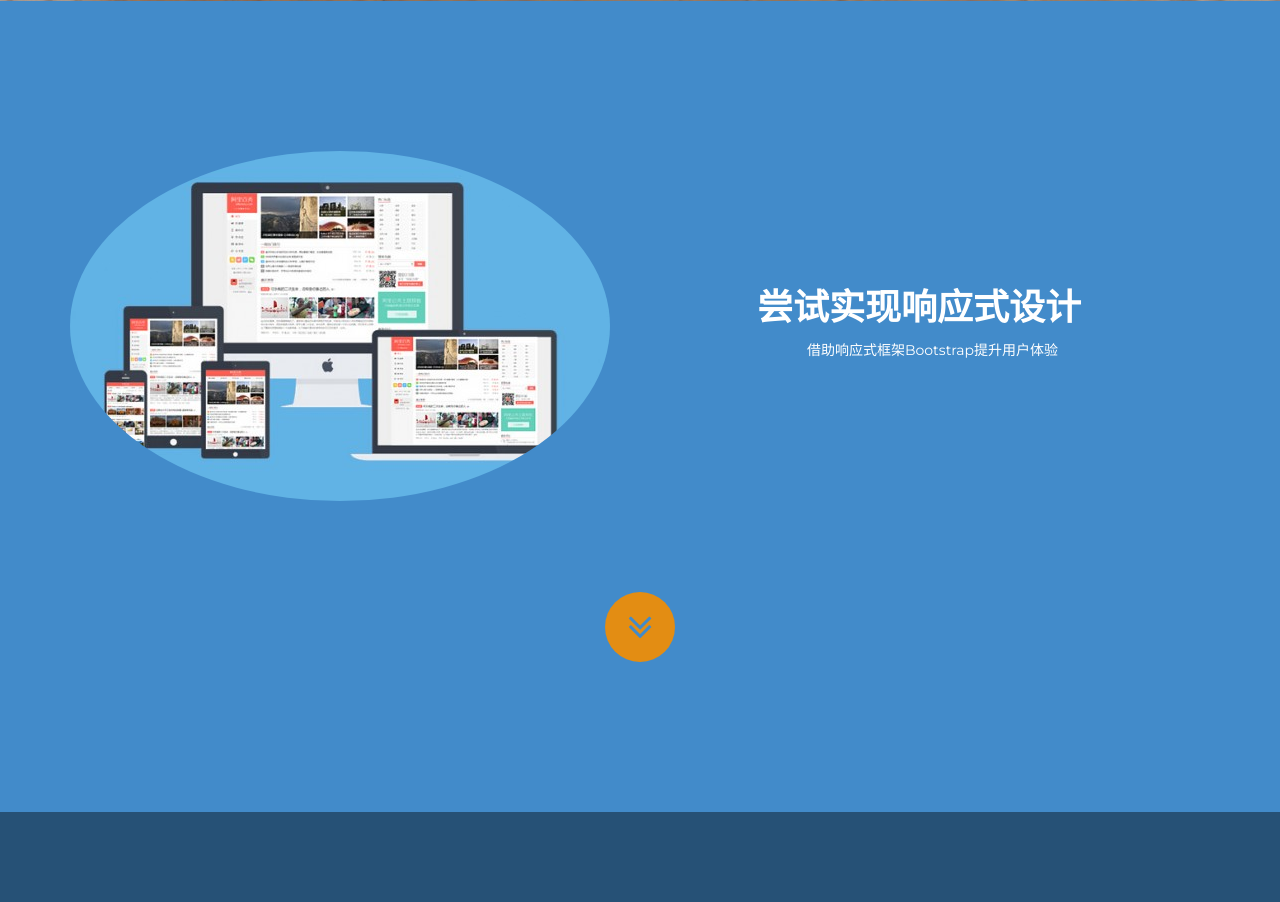
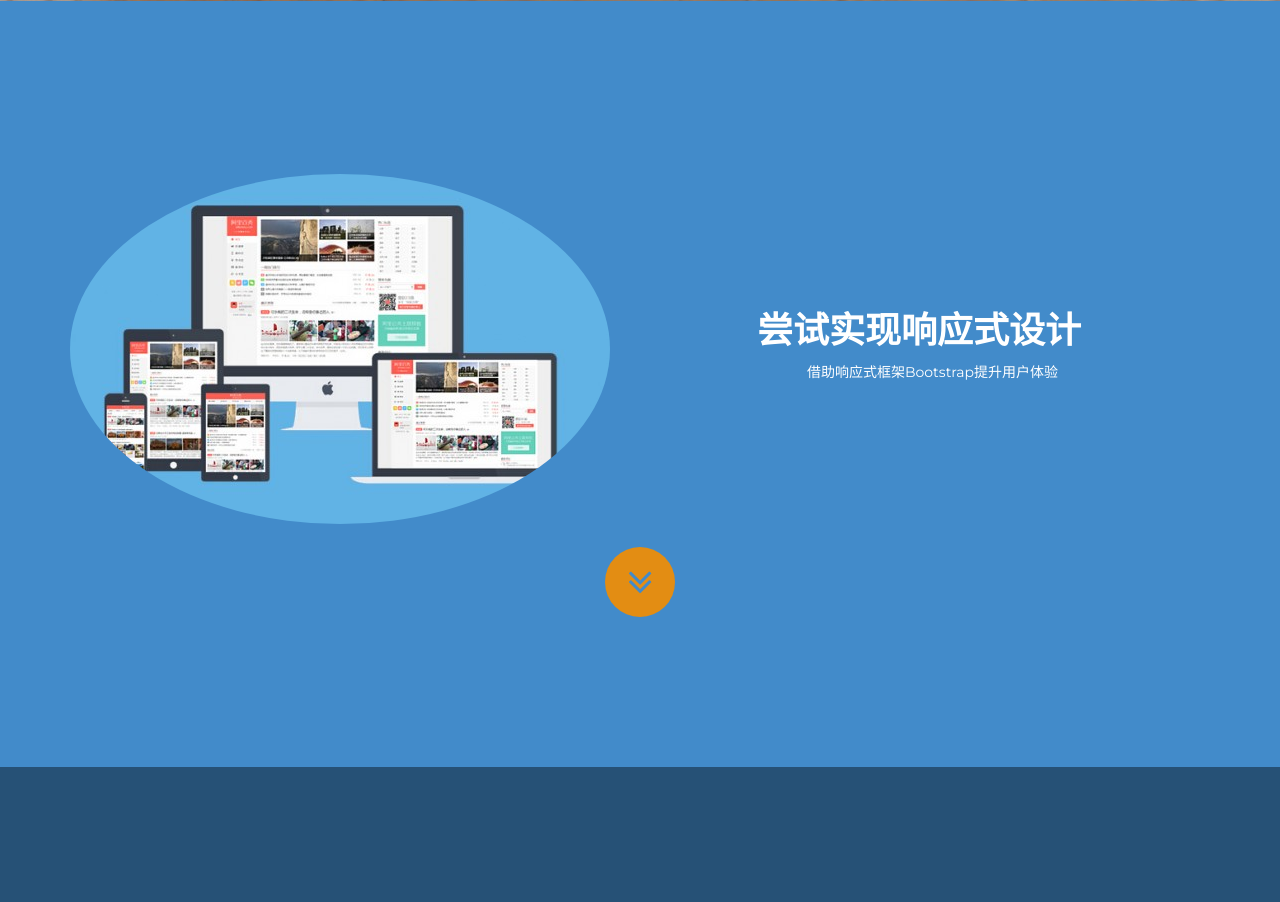
Before and after one commit to yuzeshan/MyPersonalSite, a Django app: page / in a window 1280 px wide. Shown: the part 810-1712 px from the top of the page. Run offline with Django 3.2, Linux system fonts and the light colour scheme; some libraries are stand-ins or nearby versions; some web fonts are replaced.

Commit message:
home修改

```diff
--- a/manager/static/home/css/agency.css
+++ b/manager/static/home/css/agency.css
@@ -344,8 +344,8 @@ section {
 #responsive h1,#responsive p{
     font-family: Montserrat,"Helvetica Neue",Helvetica,Arial,sans-serif;
 }
-#responsive .double-portfolio{
-    margin-top: 8%;
+#responsive .row{
+    padding-top: 2%;
 }
 #responsive .double-portfolio a{
     display: inline-block;
```
